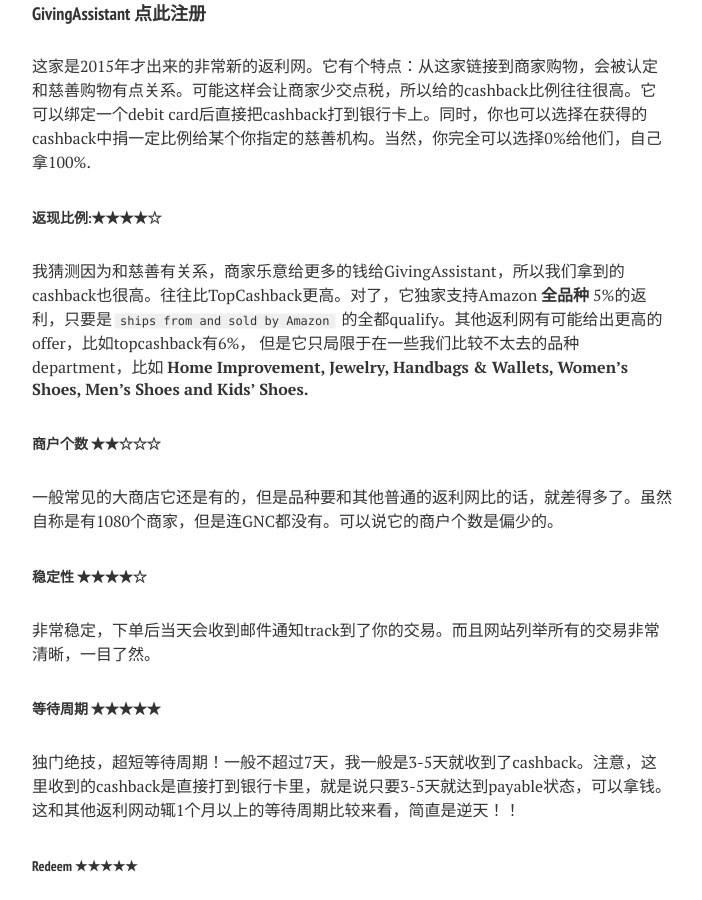
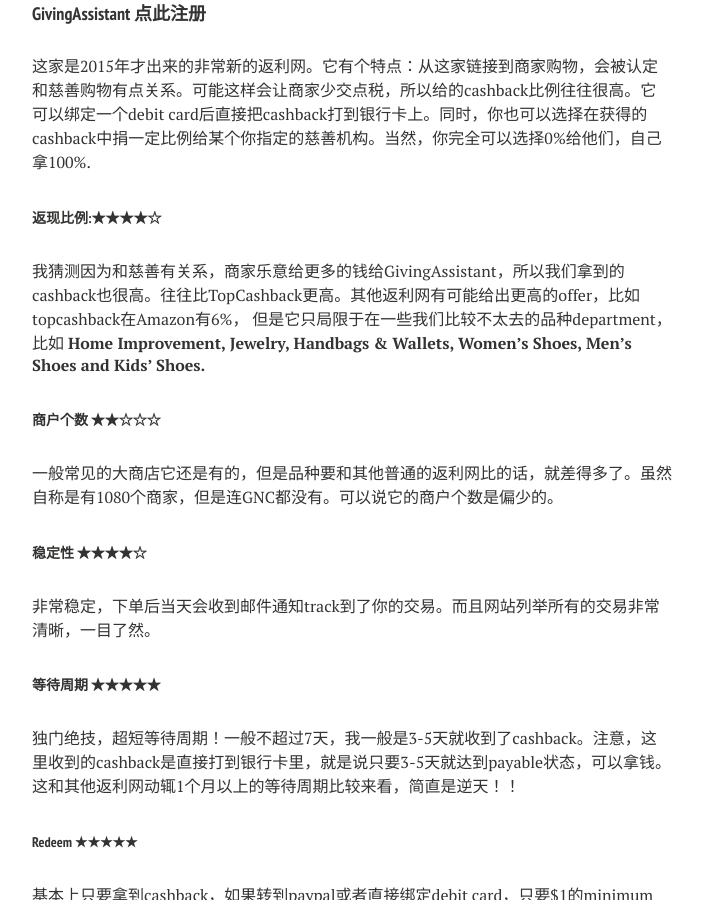
Before and after one commit to yinping4256/old.yinping4256.github.io, a Jekyll site: the page built from _posts/cn/2015-09-24-cashback.markdown, in a window 1280 px wide and 900 px high, scrolled down 3915 px. Shown: the whole window, without its empty margins (288-990 px from the left). Built offline with Jekyll 4.4.1, drawn with Linux system fonts in a browser that asks for light colours; nearby versions of some CDN libraries; comment, search, counter and statistics services are not loaded.

Commit message:
changed posts

```diff
--- a/_posts/cn/2015-09-24-cashback.markdown
+++ b/_posts/cn/2015-09-24-cashback.markdown
@@ -127,7 +127,7 @@
 
 ###### 返现比例:★★★★☆
 
-我猜测因为和慈善有关系，商家乐意给更多的钱给GivingAssistant，所以我们拿到的cashback也很高。往往比TopCashback更高。对了，它独家支持Amazon **全品种** 5%的返利，只要是`ships from and sold by Amazon` 的全都qualify。其他返利网有可能给出更高的offer，比如topcashback有6%， 但是它只局限于在一些我们比较不太去的品种department，比如 **Home Improvement, Jewelry, Handbags & Wallets, Women’s Shoes, Men's Shoes and Kids' Shoes.**
+我猜测因为和慈善有关系，商家乐意给更多的钱给GivingAssistant，所以我们拿到的cashback也很高。往往比TopCashback更高。其他返利网有可能给出更高的offer，比如topcashback在Amazon有6%， 但是它只局限于在一些我们比较不太去的品种department，比如 **Home Improvement, Jewelry, Handbags & Wallets, Women’s Shoes, Men's Shoes and Kids' Shoes.**
 
 ###### 商户个数 ★★☆☆☆
 
```
